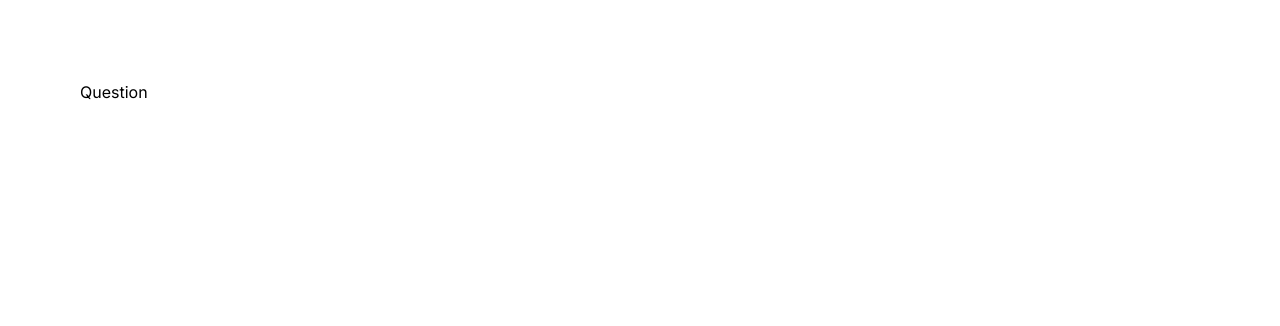
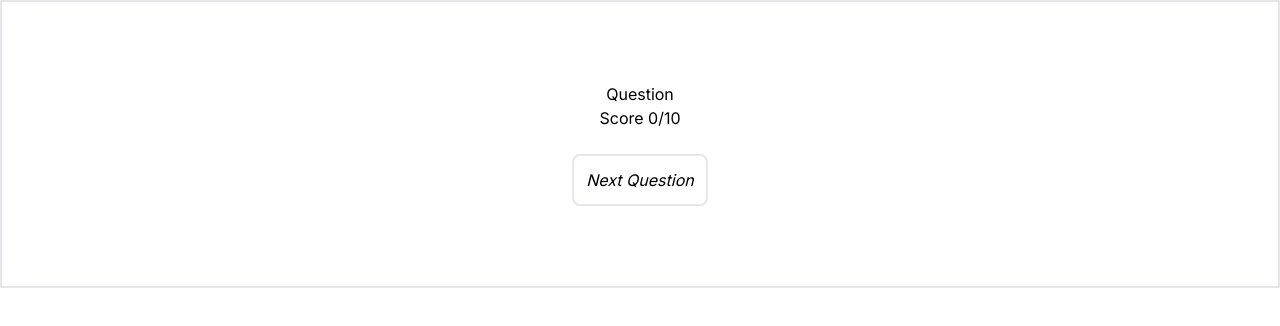
Before and after one commit to amaben2020/redux-refresher, a Next.js app: page /question in a window 1280 px wide. Shown: the top 326 px of the page. Built offline with nearby package versions, Linux system fonts and the light colour scheme.

Commit message:
displaying questions

```diff
--- a/src/app/question/page.tsx
+++ b/src/app/question/page.tsx
@@ -16,33 +16,70 @@ const Question = () => {
   });
   console.log(quiz.questions);
 
+  const [currentQuestionIndex, setCurrentQuestionIndex] = useState(0);
+
+  const finalQuestion = quiz?.questions.length === currentQuestionIndex + 1;
+  console.log(quiz?.questions.length);
+  console.log(currentQuestionIndex);
+
+  // useEffect(() => {
+  //   if (finalQuestion) {
+  //     alert("last question");
+  //   }
+  // }, [finalQuestion]);
+
   if (!isClient) {
     return null;
   }
 
+  // ensure that only 1 question is shown per time ✅
   // make correct answer randomly appear with incorrect ones using random
-  // ensure that only 1 question is shown per time
   // use progress bar
   // when answer is correct, update score by 1
   // click next after answer selection to move to next question, you cannot move back.
 
+  const limitQuestion = (array: any, index: number) => {
+    const newArray = [...array];
+
+    const limitedQuestion = newArray.slice(index, index + 1);
+
+    return limitedQuestion;
+  };
+
   return (
-    <div className="p-20">
-      {/* Question {quiz?.difficulty} -- {JSON.stringify(quiz.questions)} */}
-
+    <div className="p-20 border-2 justify-center flex flex-col items-center">
       <h3>Question</h3>
       <p>{quiz?.difficulty}</p>
       <p>{quiz?.questions[0]?.type}</p>
 
+      <p>Score 0/10</p>
+
       <div>
-        {quiz?.questions.map((question) => (
-          <>
-            <h4>{question.question}</h4>
-            {question.incorrect_answers.map((answer) => (
-              <button>{answer}</button>
-            ))}
-          </>
-        ))}
+        {limitQuestion(quiz?.questions, currentQuestionIndex).map(
+          (question, index) => (
+            <>
+              <h4>
+                {currentQuestionIndex + 1}. {question.question}
+              </h4>
+              <div className="flex flex-col gap-4 my-4">
+                {question.incorrect_answers.map((answer, _) => (
+                  <>
+                    <button className="border-2 p-3 rounded-lg">
+                      {answer}
+                    </button>
+                  </>
+                ))}
+              </div>
+            </>
+          ),
+        )}
+        <button
+          className="border-2 p-3 rounded-lg w-full mt-6 italic hover:bg-green-600 hover:border-white hover:text-white transition-all duration-200"
+          disabled={finalQuestion}
+          onClick={() => setCurrentQuestionIndex((p) => p + 1)}
+        >
+          {finalQuestion ? "Last" : "Next"} Question
+        </button>
       </div>
     </div>
   );
```
